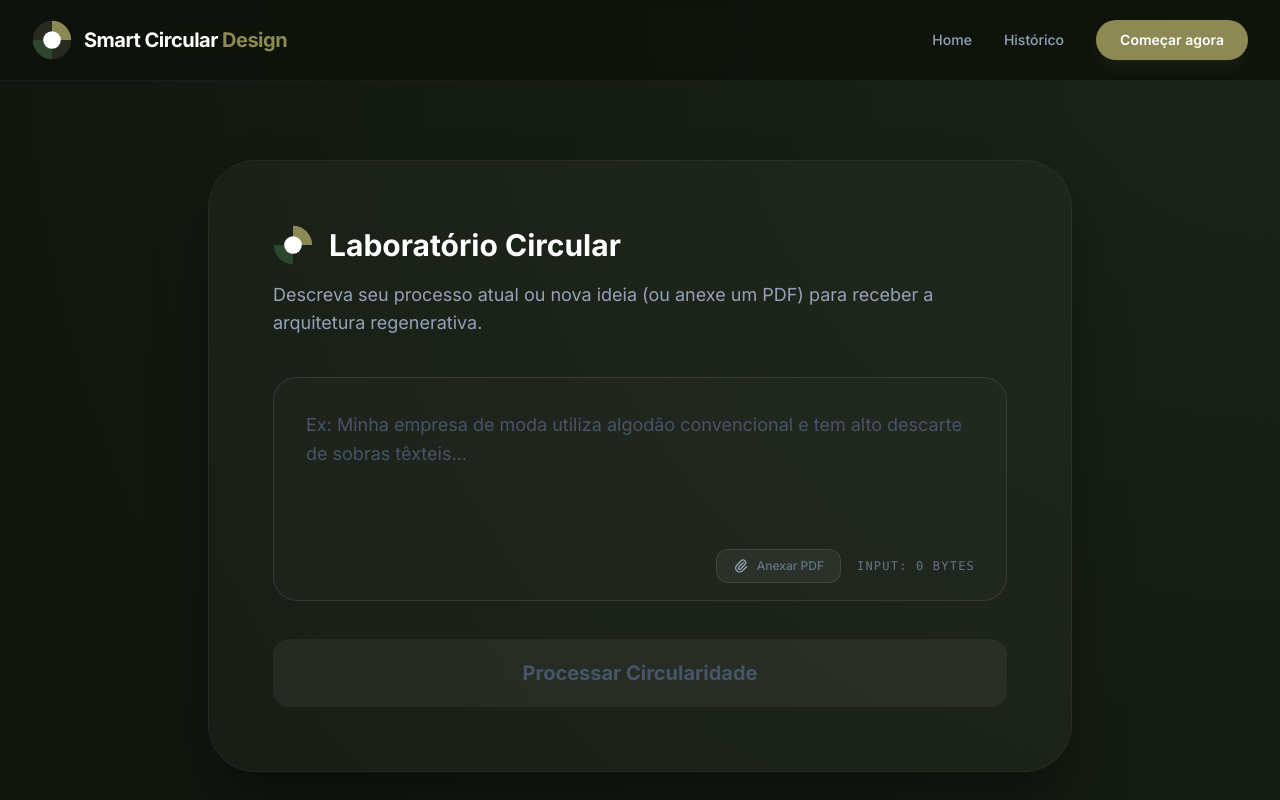
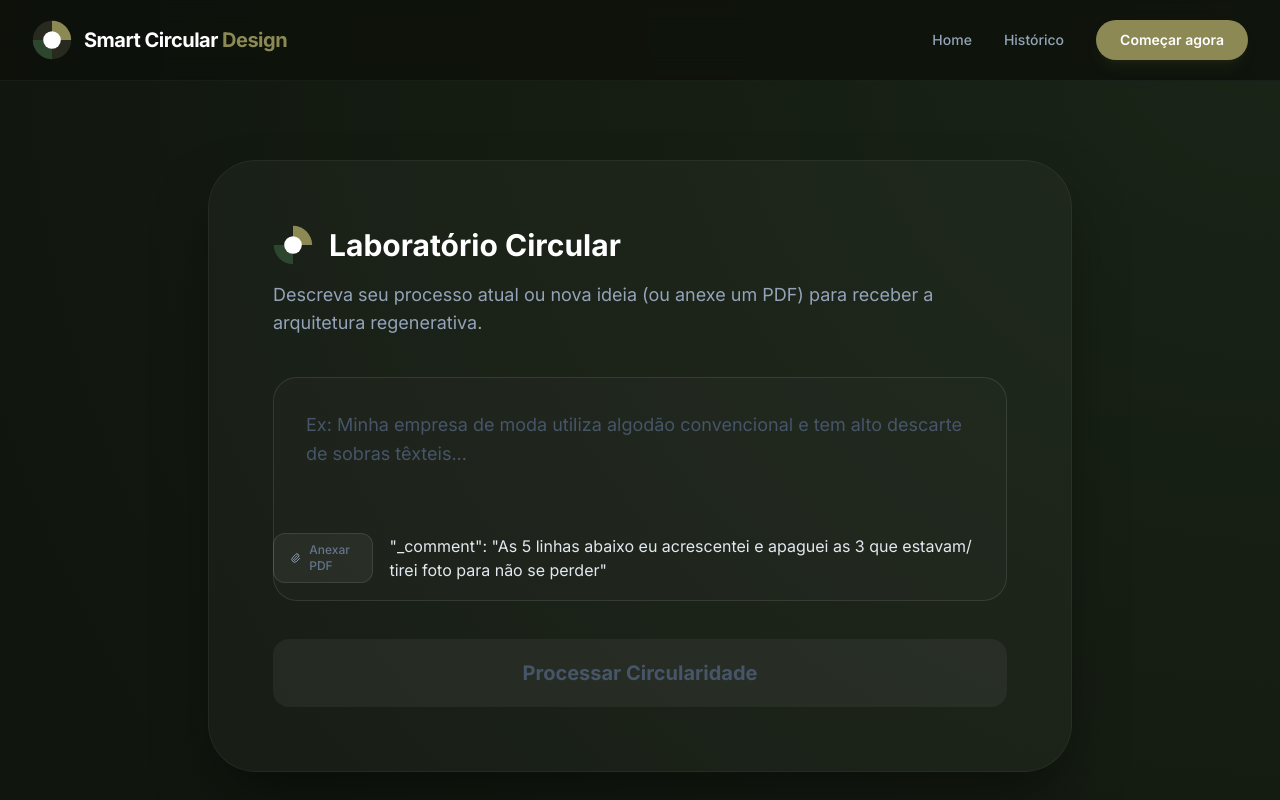
Before and after one commit to J4M1SON/smart-circular-design4, a React (Vite) app: page / in a window 1280 px wide. Both pictures are taken after a click on the button "Transformar Plano agora". Shown: the top 800 px of the page. Built offline with nearby package versions, Linux system fonts and the light colour scheme; no server answers.

Commit message:
corrigindo erro de botão inserir pdf

```diff
--- a/components/TransformationTool.tsx
+++ b/components/TransformationTool.tsx
@@ -188,10 +188,13 @@ const TransformationTool: React.FC<TransformationToolProps> = ({ onSave }) => {
                       </svg>
                     </button>
                   )}
-                </label>
-                <div className="text-xs font-mono text-slate-500 uppercase tracking-widest">
-                  Input: {idea.length} bytes
-                </div>
+                  </label>
+                "_comment": "As 5 linhas abaixo eu acrescentei e apaguei as 3 que estavam/ tirei foto para não se perder"
+                {file && (
+                    <div className="text-xs font-mono text-slate-500 uppercase tracking-widest">
+                        PDF: {(file.size / 1024).toFixed(2)} KB
+                    </div>
+                )}
               </div>
             </div>
 
```
